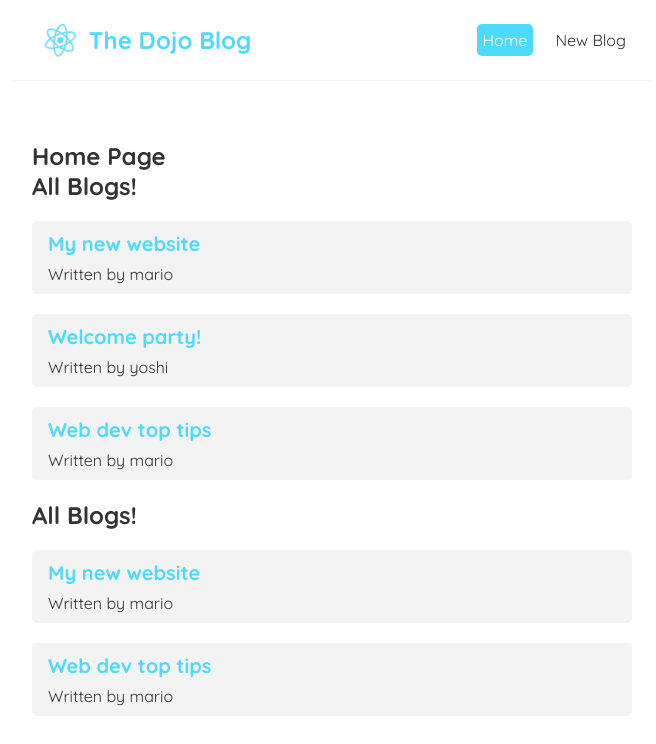
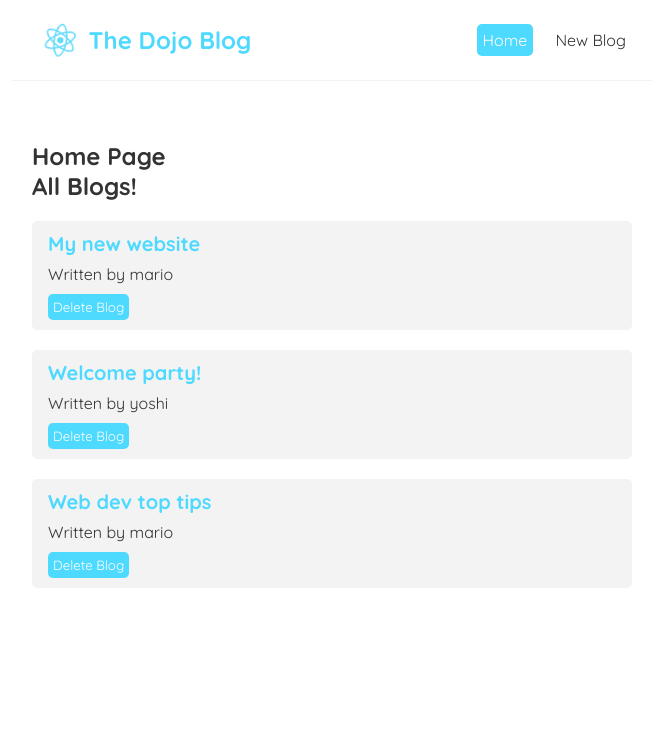
Before and after one commit to Boody2004/learn-react.js, a React (Create React App) app: page / in a window 1280 px wide. Shown: the top 744 px of the page, without its empty margins (308-964 px from the left). Built offline with nearby package versions, Linux system fonts and the light colour scheme.

Commit message:
Functions as Props

```diff
--- a/src/BlogList.js
+++ b/src/BlogList.js
@@ -1,4 +1,4 @@
-const BlogList = ({ title, blogs }) => {
+const BlogList = ({ title, blogs, handleDelete }) => {
   // const title = props.title;
   // const blogs = props.blogs;
 
@@ -10,6 +10,7 @@
         <div className="blog-preview" key={blog.id}>
           <h2>{blog.title}</h2>
           <p>Written by {blog.author}</p>
+          <button onClick={() => handleDelete(blog.id)}>Delete Blog</button>
         </div>
       ))}
     </div>
--- a/src/Home.js
+++ b/src/Home.js
@@ -13,14 +13,15 @@
     },
   ]);
 
+  const handleDelete = (id) => {
+    const newBlogs = blogs.filter((blog) => blog.id !== id);
+    setBlogs(newBlogs);
+  };
+
   return (
     <div className="home">
       <h2>Home Page</h2>
-      <BlogList blogs={blogs} title="All Blogs!" />
-      <BlogList
-        blogs={blogs.filter((blog) => blog.author === "mario")}
-        title="All Blogs!"
-      />
+      <BlogList blogs={blogs} title="All Blogs!" handleDelete={handleDelete} />
     </div>
   );
 };
--- a/src/index.css
+++ b/src/index.css
@@ -64,3 +64,15 @@
   color: #4ed9ff;
   margin-bottom: 8px;
 }
+.blog-preview button {
+  color: #fff;
+  background: #4ed9ff;
+  margin: 10px 0 0 0;
+  padding: 5px;
+  border: none;
+  border-radius: 5px;
+  transition: all 0.3s;
+}
+.blog-preview button:hover {
+  background: #41b6d6;
+}
```
